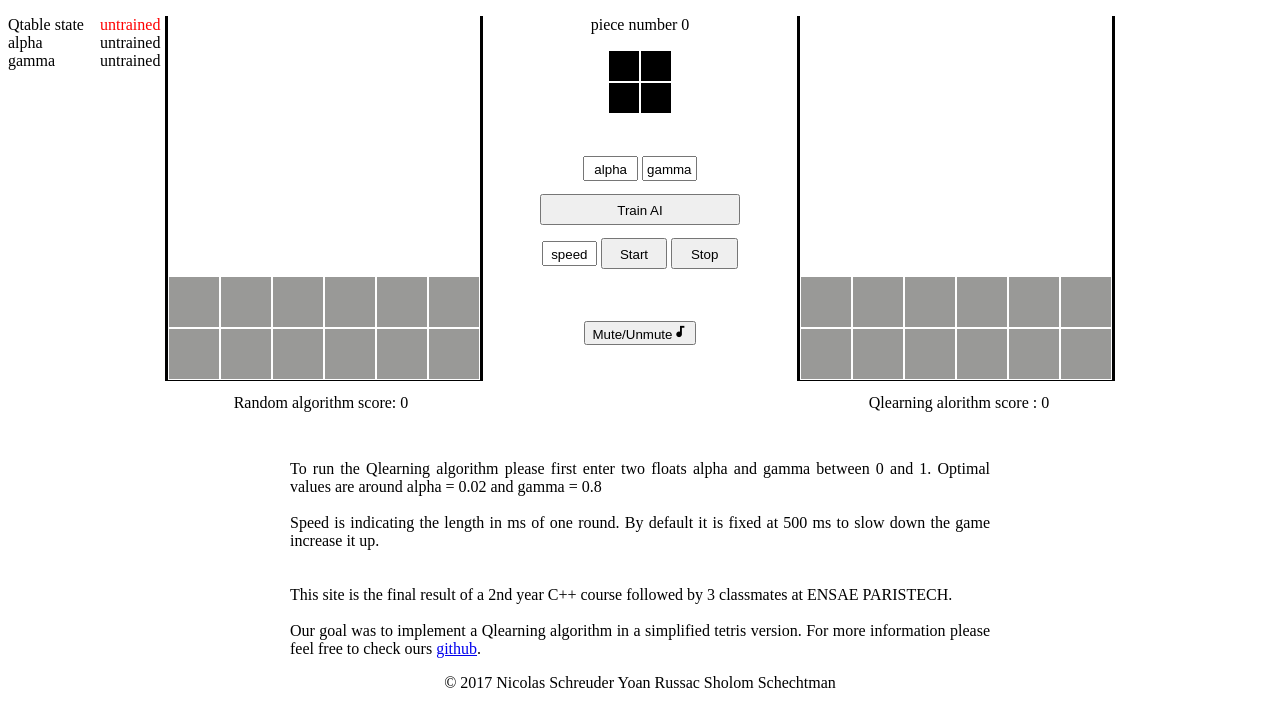
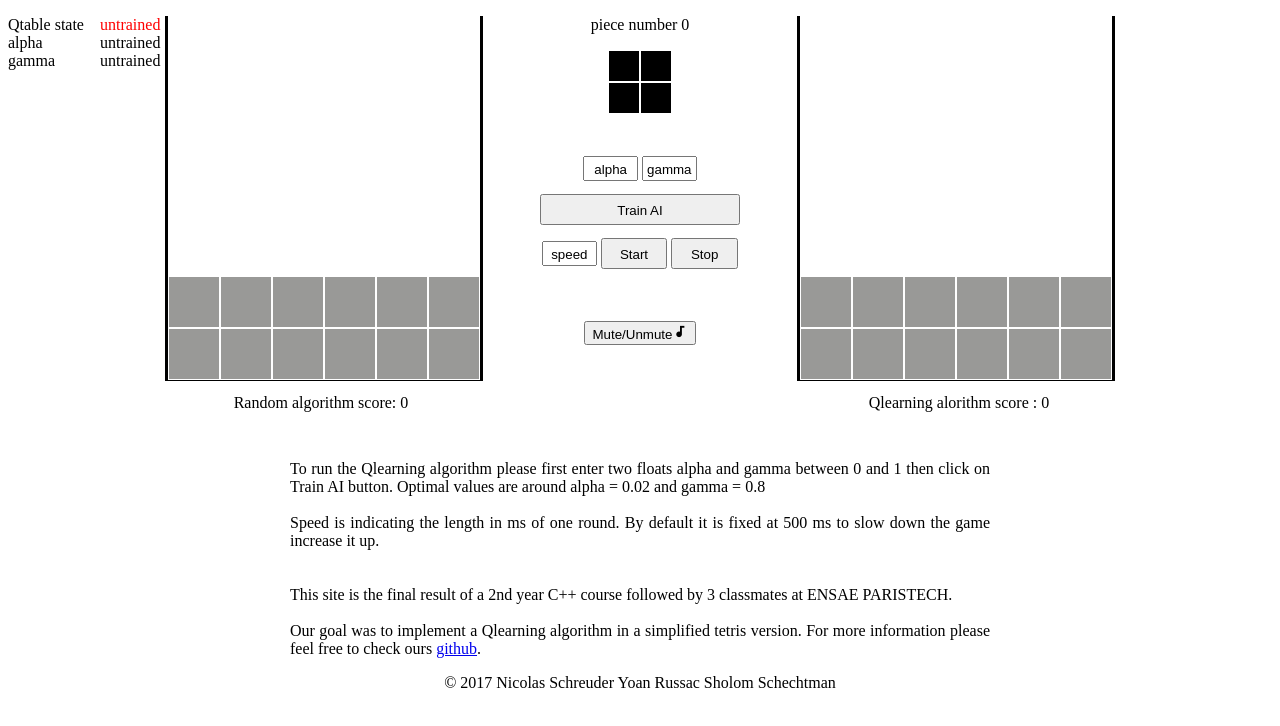
Before and after one commit to schesho/Tetris-Q-Learning-in-Cpp, a plain HTML site: page Website/index.html in a window 1280 px wide. Drawn offline with nearby package versions, Linux system fonts and the light colour scheme.

Commit message:
decription a bit changed

```diff
--- a/Website/index.html
+++ b/Website/index.html
@@ -195,7 +195,7 @@ for (var i = 0; i < 4096; i++) {
 
 
 <div class="description">
-<p align = "justify">To run the Qlearning algorithm please first enter two floats alpha and gamma between 0 and 1. Optimal values are around alpha = 0.02 and gamma = 0.8<br/><br/> Speed is indicating the length in ms of one round. By default it is fixed at 500 ms to slow down the game increase it up.<br/><br/><br/>This site is the final result of a 2nd year C++ course followed by 3 classmates at ENSAE PARISTECH.<br/><br/> Our goal was to implement a Qlearning algorithm in a simplified tetris version. For more information please feel free to check ours <a href = "https://github.com/schechtman/tetris_rl">github</a>.
+<p align = "justify">To run the Qlearning algorithm please first enter two floats alpha and gamma between 0 and 1 then click on Train AI button. Optimal values are around alpha = 0.02 and gamma = 0.8<br/><br/> Speed is indicating the length in ms of one round. By default it is fixed at 500 ms to slow down the game increase it up.<br/><br/><br/>This site is the final result of a 2nd year C++ course followed by 3 classmates at ENSAE PARISTECH.<br/><br/> Our goal was to implement a Qlearning algorithm in a simplified tetris version. For more information please feel free to check ours <a href = "https://github.com/schechtman/tetris_rl">github</a>.
   <footer align ="center">
     &copy; 2017 Nicolas Schreuder Yoan Russac Sholom Schechtman
   </footer>
```
